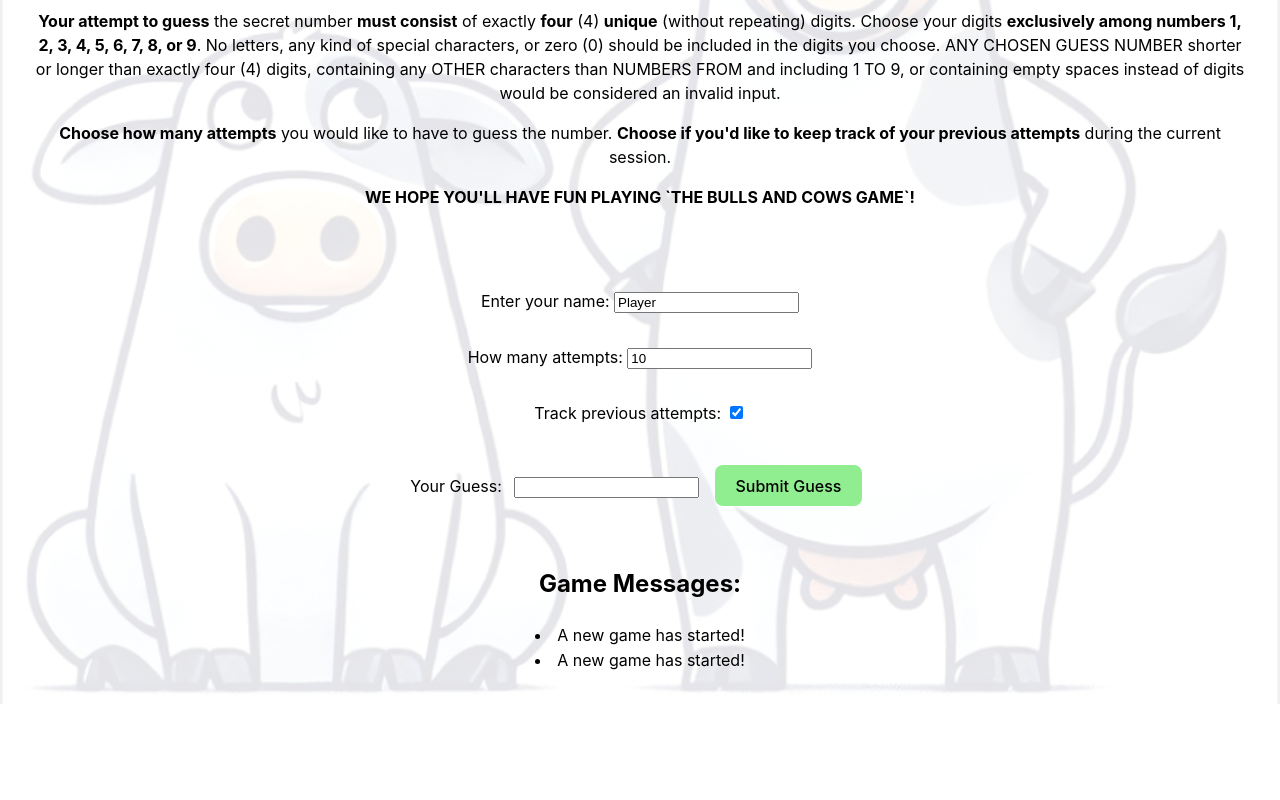
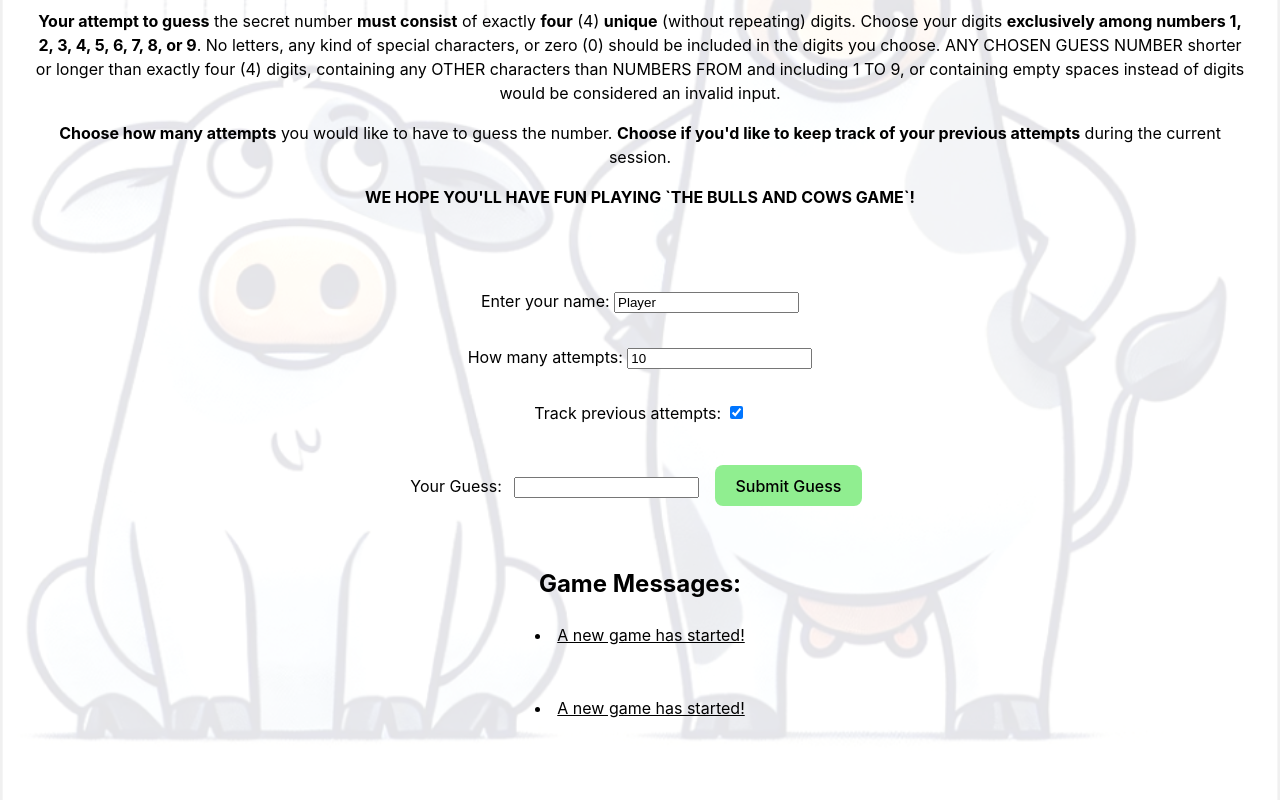
Before and after one commit to TomislavMiljak/bulls-and-cows-react-MVP, a React (Vite) app: page / in a window 1280 px wide. Shown: the part 364-1164 px from the top of the page. Before the commit the page ends 1068 px from the top, so only its background shows below. Built offline with nearby package versions, Linux system fonts and the light colour scheme.

Commit message:
messages styled a bit

```diff
--- a/src/App.jsx
+++ b/src/App.jsx
@@ -419,7 +419,10 @@ function BullsAndCowsGame() {
         secNumArr.push(randomDigit);
       }
     }
-    const newGameStart = `\n\n\n\n\nA new game has started!\n\n\n\n\n`
+    const newGameStart = {
+      text: "A new game has started!",
+      style: { textDecoration: "underline", paddingBottom: "3rem" }
+    };
     setSecretNumber(secNumArr.join(''));
     setSessionStartTime(new Date());
     setMessages((prevMessages) => [newGameStart, ...prevMessages]);
@@ -497,12 +500,34 @@ function BullsAndCowsGame() {
     const sessionTimeTaken = (sessionEndTime - sessionStartTime) / 1000;
     setNumberOfRounds((prevRounds) => prevRounds + 1);
 
-    const summaryMessage = `
-      \n\n\n\n\nSummary for the current round:\n`;
-    const summaryNumberOfRounds = `You have played a total of ${numberOfRounds + 1} round(s) in this session.\n`;
-    const summarySecretNumber = `The secret number for the current round: ${secretNumber}\n`;
-    const summarySessionTimeTaken = `The current round of the game lasted: ${sessionTimeTaken.toFixed(2)} second(s)\n`;
-    const summaryNumberOfAttempts = `Number of attempts taken in the current round: ${numberOfAttempts + 1}\n`;
+   /*  const summaryMessage = `
+      \n\n\n\n\nSummary for the current round:\n`; */
+    const summaryMessage = {
+        text: `\n\n\n\n\nSummary for the current round:\n`,
+        style: { textDecoration: "underline", fontWeight: "bold",fontStyle: "italic", paddingBottom: "0.5rem" }
+      };
+    /* const summaryNumberOfRounds = `You have played a total of ${numberOfRounds + 1} round(s) in this session.\n`; */
+    const summaryNumberOfRounds = {
+      text: `You have played a total of ${numberOfRounds + 1} round(s) in this session.\n`,
+      style: { textDecoration: "underline", fontStyle: "italic", paddingBottom: "0.5rem" }
+    };
+    /* const summarySecretNumber = `The secret number for the current round: ${secretNumber}\n`; */
+    const summarySecretNumber = {
+      text: `The secret number for the current round: ${secretNumber}\n`,
+      style: { textDecoration: "underline", fontStyle: "italic", paddingBottom: "0.5rem" }
+    };
+    const summarySessionTimeTaken = {
+      text: `The current round of the game lasted: ${sessionTimeTaken.toFixed(2)} second(s)\n`,
+      style: { textDecoration: "underline", fontStyle: "italic", paddingBottom: "0.5rem" }
+    };
+    /* const summarySessionTimeTaken = `The current round of the game lasted: ${sessionTimeTaken.toFixed(2)} second(s)\n`; */
+
+    /* const summaryNumberOfAttempts = `Number of attempts taken in the current round: ${numberOfAttempts + 1}\n`; */
+    const summaryNumberOfAttempts = {
+      text: `Number of attempts taken in the current round: ${numberOfAttempts + 1}\n`,
+      style: { textDecoration: "underline", fontStyle: "italic", paddingBottom: "0.5rem" }
+    };
+
 
     setMessages((prevMessages) => [summaryMessage, summaryNumberOfRounds, summarySecretNumber, summarySessionTimeTaken, summaryNumberOfAttempts, ...prevMessages]);
   }
@@ -588,13 +613,16 @@ function BullsAndCowsGame() {
 
         <div className='game-messages'>
           <h2>Game Messages:</h2>
+          {messages.map((message, index) => (
 
-          {messages.map((message, index) => (
-            <li key={index}>{message}</li>
+            <li
+               key={index}
+               style={message.style ? message.style :{}}>
+                {message.text ? message.text : message}</li>
+          ))}
 
 
 
-          ))}
         </div>
       </div>
     </div>
```
